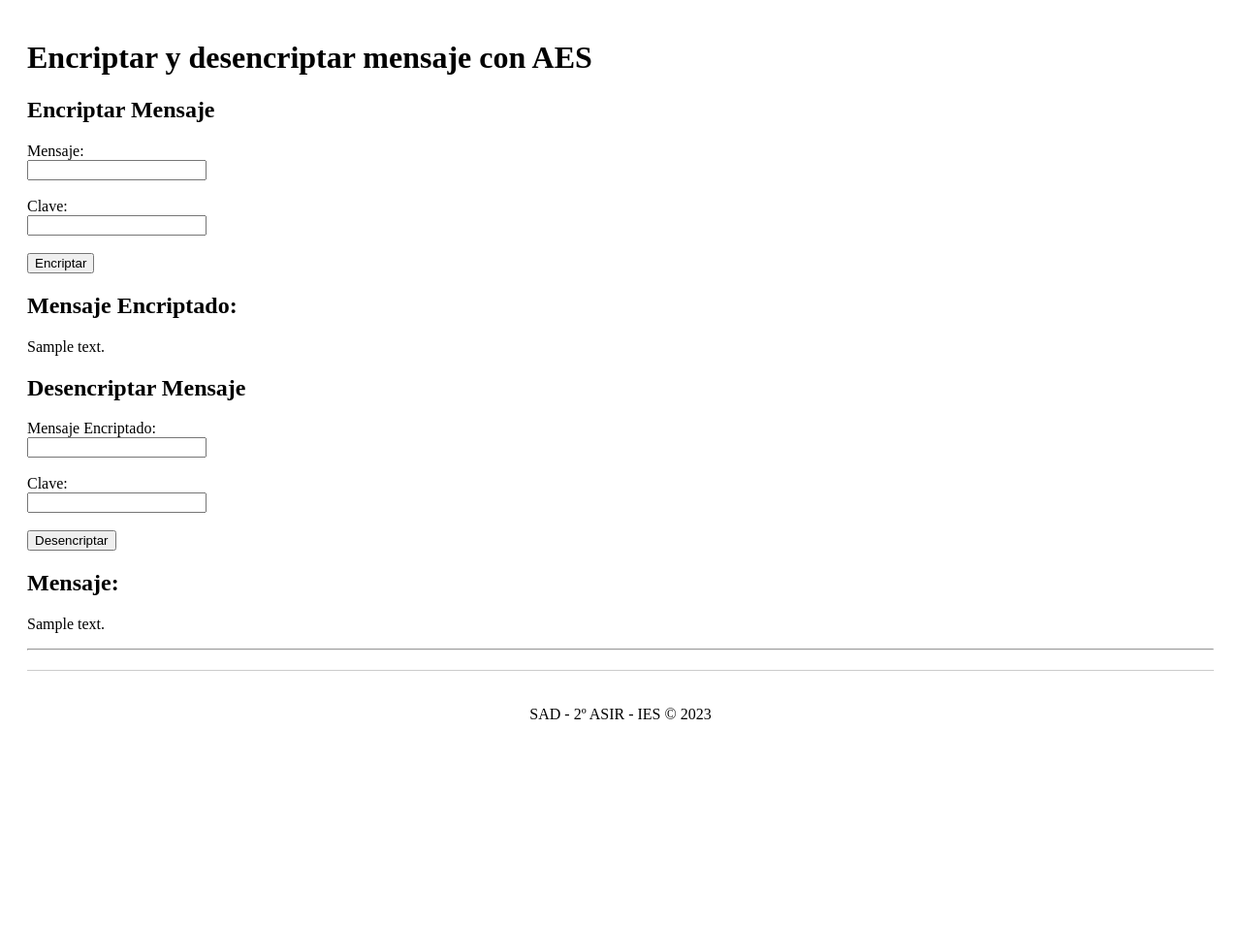
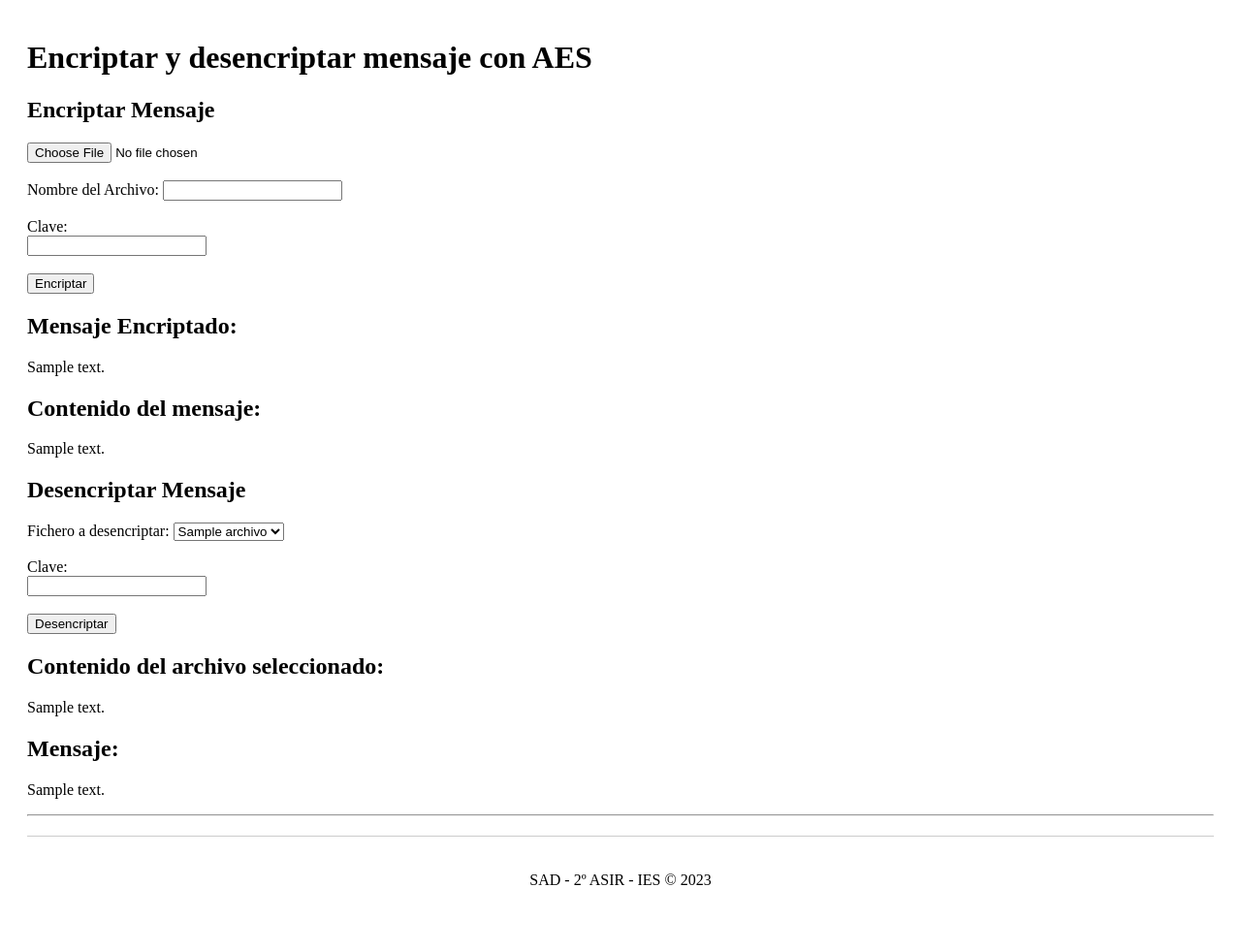
Before and after one commit to ICV-23-24/proyecto-criptografia-python-grupo-4, a Flask app: template templates/csimetrico.html in a window 1280 px wide. Shown: the part 46-1027 px from the top of the page at 97% size. Before the commit the page ends 788 px from the top, so only its background shows below. Run offline with Flask 2, Linux system fonts and the light colour scheme; the template is opened without the code that fills it: most values are stand-ins (such as "Sample title", 1, 10 or a date in 2020).

Commit message:
AESsinclave

```diff
--- a/app.py
+++ b/app.py
@@ -1,6 +1,8 @@
 from datetime import datetime
+import os
 from flask import Flask, render_template, request
 import functions as f
+from werkzeug.utils import secure_filename
 
 app = Flask(__name__)
 
@@ -13,16 +15,46 @@ def home():
 @app.route("/csimetrico/", methods=['GET','POST'])
 def csimetrico():
     if request.method == 'POST':
-        message = request.form['message']
+        # Obtiene una lista de archivos enviados con el formulario
+        archivos = request.files.getlist('archivo')
+        # Obtiene el archivo seleccionado en el desplegable
+        archivo2 = request.form.get('archivo')
         key = request.form['key']
         mode = request.form['mode']
+        # Inicializa una variable donde están los archivos
+        listado_archivos = []
+        # Determina el destino de los ficheros donde se guardarán los mensajes encriptados
+        ruta = './archivos'
 
         if mode == 'encrypt':
-            encrypted_message = f.encrypt_message(message, key)
-            return render_template('csimetrico.html', encrypted_message=encrypted_message, mode=mode)
+            # Seleccionamos el primer fichero
+            docu = archivos[0]
+            # Lee el contenido y lo guardo en una variable
+            contenido = docu.read().decode('utf-8')
+            # Crea una variable donde uso el contenido y la llave para encriptar el texto de la variable contenido
+            encrypted_message = f.encrypt_message(contenido, key)
+            # Recoge el nombre del fichero del formulario
+            nuevo_nombre = request.form['archivo_nombre']
+            # Añade una extensión a tu elección, por ejemplo ".txt"
+            filename = secure_filename(nuevo_nombre + "_encriptado.txt")
+            # Abre el archivo para escritura
+            with open(os.path.join(ruta, filename), "w") as file:
+                # Escribe el mensaje encriptado en el archivo
+                file.write(encrypted_message)
+            # Listamos los ficheros contenido en la ruta
+            listado_archivos = f.listar(ruta)
+            return render_template('csimetrico.html', listado_archivos=listado_archivos,encrypted_message=encrypted_message,contenido=contenido, mode=mode)
         elif mode == 'decrypt':
-            decrypted_message = f.decrypt_message(message, key)
-            return render_template('csimetrico.html', decrypted_message=decrypted_message, mode=mode)
+            # Llamos a la función listar para obtener un listado de los archivos en la variable ruta
+            listado_archivos = f.listar(ruta)
+            # Obtiene el fichero seleccionado en el desplegable con su ruta completa
+            ruta_completa = os.path.join(ruta, archivo2)
+            # Obtiene el contenido del fichero que seleccionamos en el desplegable
+            with open(ruta_completa, 'r') as file:
+                contenido2 = file.read()
+            # Finalmente desencriptamos el contenido del fichero seleccionado
+            decrypted_message = f.decrypt_message(contenido2, key)
+            return render_template('csimetrico.html', listado_archivos=listado_archivos,contenido2=contenido2,decrypted_message=decrypted_message, mode=mode)
 
     return render_template("csimetrico.html")
 
--- /dev/null
+++ b/archivos/cinco_encriptado.txt
@@ -0,0 +1 @@
+PoQPs6bP9KzOS3cxuaXUh31eNZf8XA4crkfkz5zAta0=
--- /dev/null
+++ b/archivos/dos_encriptado.txt
@@ -0,0 +1 @@
+hwxp52sG9JGPaH7wRfjWRPYpH/urMYklZqGrVS2b2uIetgLAhui+SOKZVOMbCs7g
--- /dev/null
+++ b/archivos/uno_encriptado.txt
@@ -0,0 +1 @@
+PoQPs6bP9KzOS3cxuaXUh31eNZf8XA4crkfkz5zAta0=
--- a/templates/csimetrico.html
+++ b/templates/csimetrico.html
@@ -6,9 +6,10 @@ C. Simétrico
 <h1>Encriptar y desencriptar mensaje con AES</h1>
 
     <h2>Encriptar Mensaje</h2>
-    <form method="post">
-        <label for="message">Mensaje:</label><br>
-        <input type="text" id="message" name="message"><br><br>
+    <form action="/csimetrico" method="post" enctype="multipart/form-data">
+        <input type="file" name="archivo"><br><br>
+        <label for="archivo_nombre">Nombre del Archivo:</label>
+        <input type="text" id="archivo_nombre" name="archivo_nombre" required><br><br>
         <label for="key">Clave:</label><br>
         <input type="text" id="key" name="key"><br><br>
         <input type="hidden" name="mode" value="encrypt">
@@ -18,18 +19,29 @@ C. Simétrico
     {% if encrypted_message %}
         <h2>Mensaje Encriptado:</h2>
         <p>{{ encrypted_message }}</p>
+        <h2>Contenido del mensaje:</h2>
+        <p>{{ contenido }}</p>
     {% endif %}
 
+
     <h2>Desencriptar Mensaje</h2>
-    <form method="post">
-        <label for="encrypted_message">Mensaje Encriptado:</label><br>
-        <input type="text" id="encrypted_message" name="message"><br><br>
+    <form action="/csimetrico" method="post" enctype="multipart/form-data">
+        <label for="documento">Fichero a desencriptar:</label>
+        <select name="archivo" id="archivo2">
+            {% for archivo in listado_archivos %}
+                <option value="{{ archivo }}">{{ archivo }}</option>
+            {% endfor %}
+        </select>
+        <br><br>
         <label for="key_decrypt">Clave:</label><br>
         <input type="text" id="key_decrypt" name="key"><br><br>
         <input type="hidden" name="mode" value="decrypt">
         <input type="submit" value="Desencriptar">
     </form>
 
+    <h2>Contenido del archivo seleccionado:</h2>
+      <p>{{ contenido2 }}</p>
+
     {% if decrypted_message %}
         <h2>Mensaje:</h2>
         <p>{{ decrypted_message }}</p>
```
Also changed, not shown: archivos/tres_encriptado.txt (added, +1 -0 lines), functions.py (+11 -4 lines), 2 other files.
